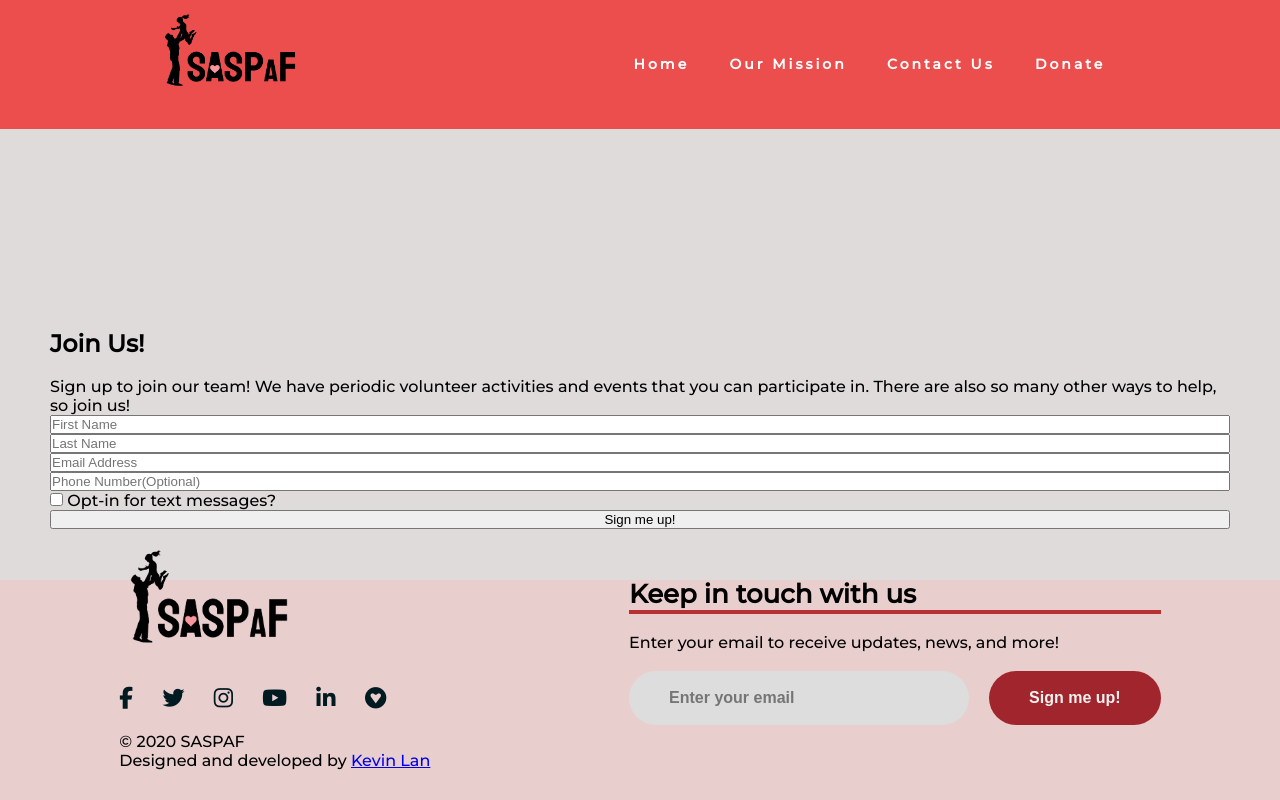
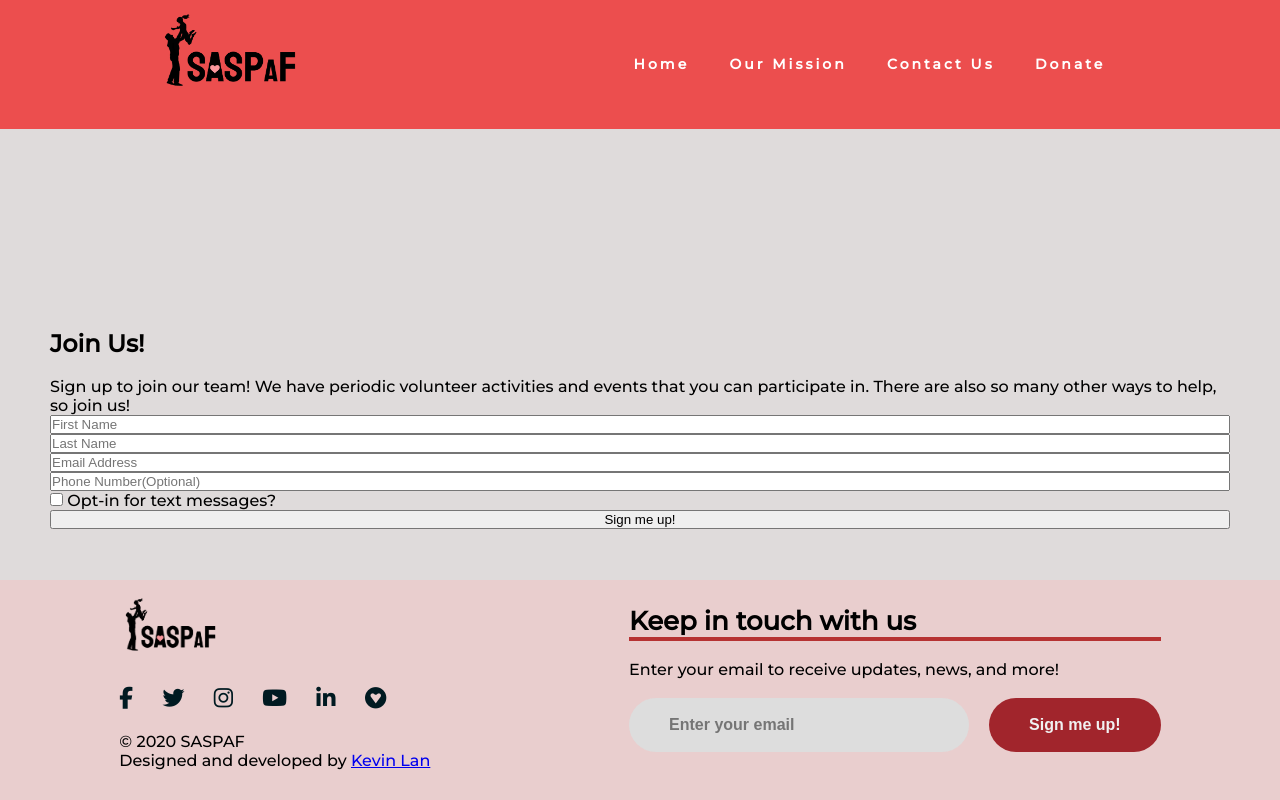
Before and after one commit to kevinjl321/saspaf1, a plain HTML site: page index.html in a window 1280 px wide. Drawn offline with Linux system fonts and the light colour scheme.

Commit message:
fixed image dimensions on footer

```diff
--- a/styles.css
+++ b/styles.css
@@ -152,7 +152,7 @@ footer{
     max-height: 20vh;
 }
 .footer-logo{
-  width: 180px;
+  width: 8vw;
 }
 .social-media{
    margin: 20px 0;
```
